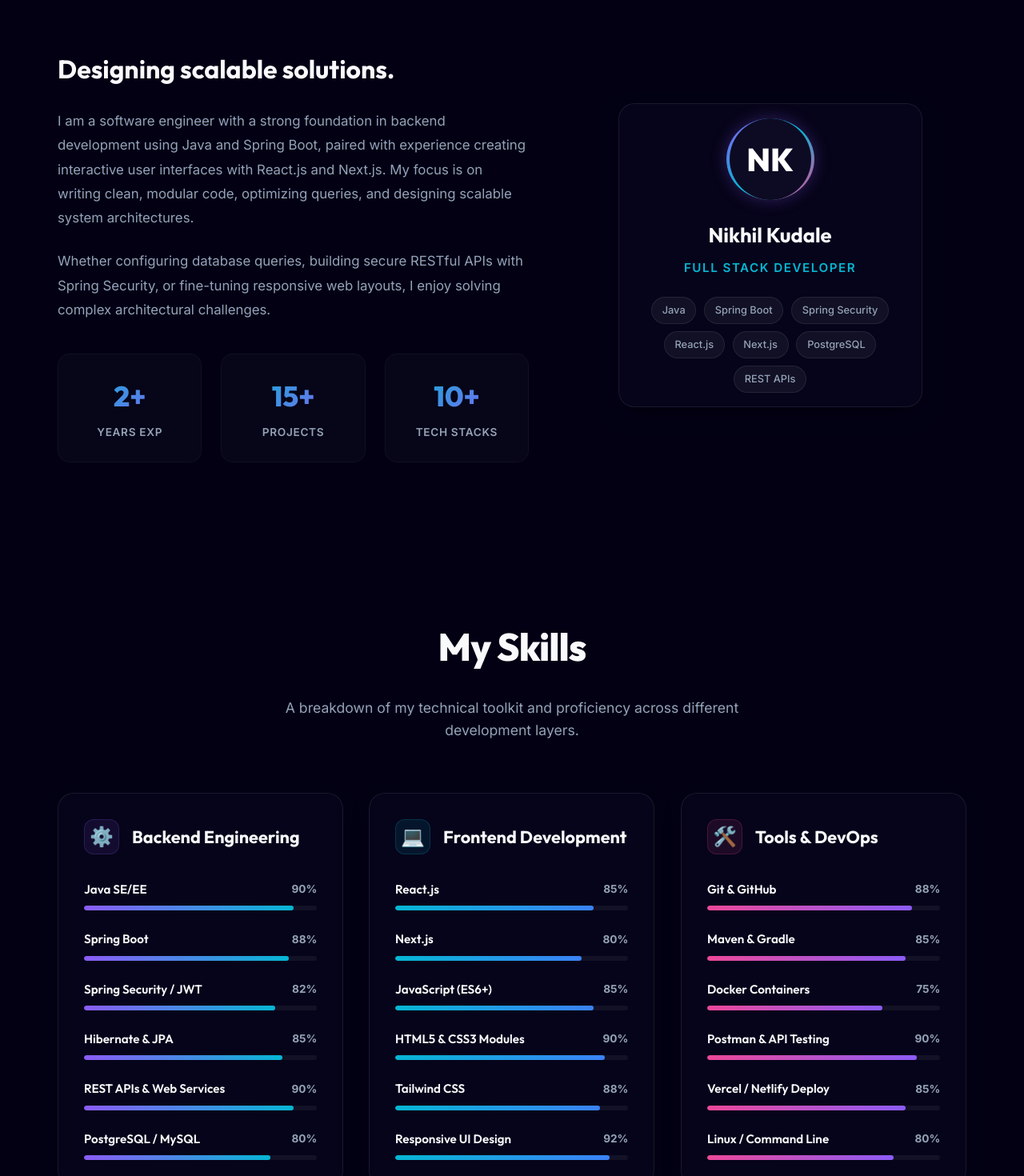
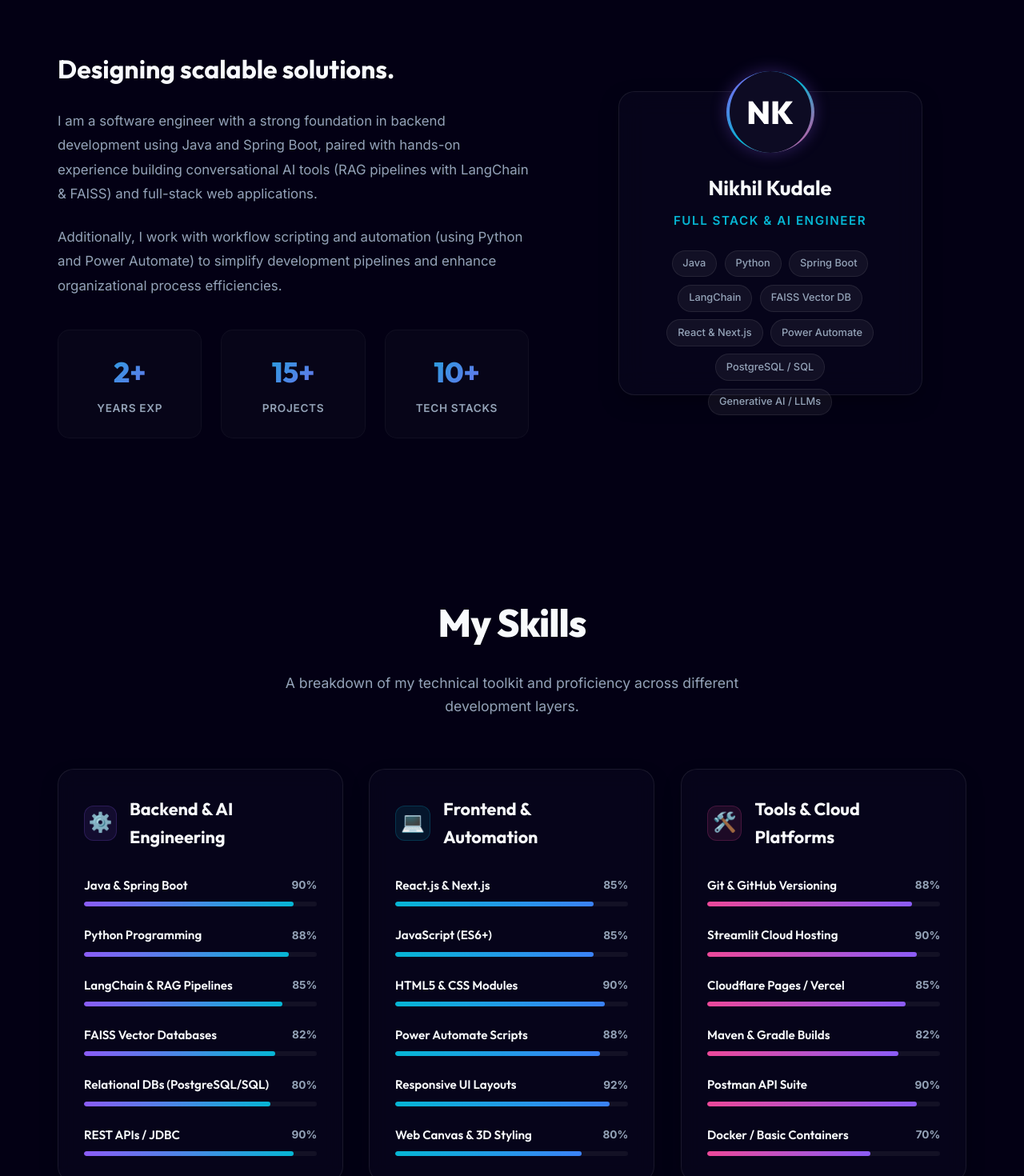
Before and after one commit to Nikhilkudale/Portfolio, a Next.js app: page / in a window 1280 px wide. Shown: the part 1060-2530 px from the top of the page at 80% size. Built offline with nearby package versions, Linux system fonts and the light colour scheme.

Commit message:
feat: update resume experience, project links, and skills with real data

```diff
--- a/src/app/components/About.js
+++ b/src/app/components/About.js
@@ -4,7 +4,17 @@ import React from 'react';
 import styles from './About.module.css';
 
 export default function About() {
-  const skillsList = ['Java', 'Spring Boot', 'Spring Security', 'React.js', 'Next.js', 'PostgreSQL', 'REST APIs'];
+  const skillsList = [
+    'Java',
+    'Python',
+    'Spring Boot',
+    'LangChain',
+    'FAISS Vector DB',
+    'React & Next.js',
+    'Power Automate',
+    'PostgreSQL / SQL',
+    'Generative AI / LLMs',
+  ];
 
   return (
     <section id="about">
@@ -19,10 +29,10 @@ export default function About() {
           <div className={styles.bioSection}>
             <h3>Designing scalable solutions.</h3>
             <p className={styles.bioText}>
-              I am a software engineer with a strong foundation in backend development using Java and Spring Boot, paired with experience creating interactive user interfaces with React.js and Next.js. My focus is on writing clean, modular code, optimizing queries, and designing scalable system architectures.
+              I am a software engineer with a strong foundation in backend development using Java and Spring Boot, paired with hands-on experience building conversational AI tools (RAG pipelines with LangChain &amp; FAISS) and full-stack web applications.
             </p>
             <p className={styles.bioText}>
-              Whether configuring database queries, building secure RESTful APIs with Spring Security, or fine-tuning responsive web layouts, I enjoy solving complex architectural challenges.
+              Additionally, I work with workflow scripting and automation (using Python and Power Automate) to simplify development pipelines and enhance organizational process efficiencies.
             </p>
 
             {/* Metrics counter grid */}
@@ -50,7 +60,7 @@ export default function About() {
                   <div className={styles.avatar}>NK</div>
                 </div>
                 <h4 className={styles.cardTitle}>Nikhil Kudale</h4>
-                <span className={styles.cardSubtitle}>Full Stack Developer</span>
+                <span className={styles.cardSubtitle}>Full Stack &amp; AI Engineer</span>
                 <div className={styles.techStackRow}>
                   {skillsList.map((skill, index) => (
                     <span key={index} className={styles.techBadge}>
--- a/src/app/components/Experience.js
+++ b/src/app/components/Experience.js
@@ -6,56 +6,70 @@ import styles from './Experience.module.css';
 export default function Experience() {
   const experiences = [
     {
-      date: 'Jan 2024 - Present',
-      role: 'Full Stack Engineer',
-      company: 'Freelance & Open Source',
+      date: 'Jun 2024 - Present',
+      role: 'Project Engineer / Software Developer - Philips',
+      company: 'Wipro (Full-time)',
       points: [
-        'Architected and implemented modular backends using Spring Boot, securing end-points with JWT tokens and Spring Security.',
-        'Developed interactive, responsive dashboards with React and Next.js, utilizing state management for fluid client interactions.',
-        'Designed database schemas using PostgreSQL, writing optimized queries and managing transaction scopes.',
-        'Configured CI/CD automation pipelines to build and deploy applications on cloud providers like Vercel.',
+        'Automated Software Development Life Cycle (SDLC) workflow systems using Power Automate and custom scripting, resulting in a 30% increase in process efficiency.',
+        'Developed backend features and scripts using Python and Java to improve utility processing and integration.',
+        'Collaborated on system integrations and release procedures for healthcare-related Philips modules, ensuring compliance and robust error handling.',
       ],
     },
     {
-      date: 'Jul 2022 - Dec 2023',
-      role: 'Associate Software Engineer',
-      company: 'Tech Solutions Corp',
+      date: 'Jan 2023 - Sep 2023',
+      role: 'Full Stack Developer',
+      company: 'KodNest (Internship)',
       points: [
-        'Designed RESTful microservices for e-commerce platforms, utilizing Hibernate and JPA for relational data modeling.',
-        'Collaborated with designers to translate high-fidelity designs into responsive frontend code using React.',
-        'Wrote integration and unit tests with JUnit, Mockito, and Jest, maintaining a test coverage of over 85%.',
-        'Participated in daily agile scrums and sprint reviews, ensuring timely delivery of product increments.',
+        'Built responsive, high-performance web components using HTML5, Cascading Style Sheets (CSS), and JavaScript.',
+        'Integrated database connections using Java Database Connectivity (JDBC) for relational database communication.',
+        'Participated in collaborative team sprints to debug layout rendering and database connectivity challenges.',
       ],
     },
     {
-      date: 'Jan 2022 - Jun 2022',
-      role: 'Software Intern',
-      company: 'Innovations Lab',
+      date: 'Sep 2021',
+      role: 'Data Science Intern',
+      company: 'Mitras IT Solutions',
       points: [
-        'Assisted senior developers in migrating legacy monolith functionalities into containerized Spring Boot applications.',
-        'Implemented core database schema patches and query optimizations for relational databases.',
-        'Configured Docker containers for development environments, standardizing the onboarding workflow.',
+        'Analyzed data trends and created operational reports using Tableau and visualization tools.',
+        'Explored foundational Artificial Intelligence (AI) algorithms and predictive structures for data patterns.',
       ],
+    },
+  ];
+
+  const education = [
+    {
+      date: 'Graduated',
+      degree: 'Bachelor of Engineering (B.E.) in Computer Science and Engineering',
+      institution: 'Jain (Deemed-to-be University)',
+      details: 'Focused on Java, Data Visualization, Relational Databases, and Core Software Architecture.',
+    },
+  ];
+
+  const certifications = [
+    {
+      date: 'Issued May 2026',
+      title: 'Building RAG Applications using LangChain, FAISS & Open-Source LLMs',
+      issuer: 'LinkedIn',
+      skills: 'Large Language Models (LLM), Generative AI, Retrieval-Augmented Generation (RAG)',
     },
   ];
 
   return (
     <section id="experience">
       <div className="container">
-        <h2 className="sectionTitle">Professional Experience</h2>
+        <h2 className="sectionTitle">Experience &amp; Education</h2>
         <p className="sectionSubtitle">
-          My career roadmap, highlighting engineering achievements and roles in software development.
+          My professional timeline, academic background, and technical certifications.
         </p>
 
         <div className={styles.timelineWrapper}>
-          {/* Vertical track line indicator */}
+          {/* Vertical timeline track line */}
           <div className={styles.timelineLine} />
 
+          {/* Experience Timeline Items */}
           {experiences.map((exp, idx) => (
-            <div key={idx} className={styles.timelineItem}>
-              {/* Glowing timeline dot node */}
+            <div key={`exp-${idx}`} className={styles.timelineItem}>
               <div className={styles.timelineDot} />
-
               <div className={styles.timelineContent}>
                 <span className={styles.date}>{exp.date}</span>
                 <h3 className={styles.role}>{exp.role}</h3>
@@ -68,6 +82,36 @@ export default function Experience() {
               </div>
             </div>
           ))}
+
+          {/* Education Timeline Items */}
+          {education.map((edu, idx) => (
+            <div key={`edu-${idx}`} className={styles.timelineItem}>
+              <div className={styles.timelineDot} style={{ borderColor: 'var(--secondary-color)' }} />
+              <div className={styles.timelineContent}>
+                <span className={styles.date} style={{ color: 'var(--secondary-color)', background: 'rgba(6, 182, 212, 0.1)' }}>{edu.date}</span>
+                <h3 className={styles.role}>{edu.degree}</h3>
+                <h4 className={styles.company}>{edu.institution}</h4>
+                <ul className={styles.bulletPoints}>
+                  <li>{edu.details}</li>
+                </ul>
+              </div>
+            </div>
+          ))}
+
+          {/* Certifications Timeline Items */}
+          {certifications.map((cert, idx) => (
+            <div key={`cert-${idx}`} className={styles.timelineItem}>
+              <div className={styles.timelineDot} style={{ borderColor: 'var(--accent-color)' }} />
+              <div className={styles.timelineContent}>
+                <span className={styles.date} style={{ color: 'var(--accent-color)', background: 'rgba(236, 72, 153, 0.1)' }}>{cert.date}</span>
+                <h3 className={styles.role}>{cert.title}</h3>
+                <h4 className={styles.company}>{cert.issuer}</h4>
+                <ul className={styles.bulletPoints}>
+                  <li><strong>Core Skills:</strong> {cert.skills}</li>
+                </ul>
+              </div>
+            </div>
+          ))}
         </div>
       </div>
     </section>
--- a/src/app/components/Projects.js
+++ b/src/app/components/Projects.js
@@ -9,19 +9,19 @@ export default function Projects() {
       title: 'Cartly',
       tag: 'Full Stack',
       icon: '🛒',
-      description: 'A modular, full-stack e-commerce solution featuring a Spring Boot backend and React frontend. It implements secure JWT user authentication via Spring Security, transactional order processing, database schema migrations, and a responsive store interface.',
-      tech: ['Java', 'Spring Boot', 'React', 'Spring Security', 'PostgreSQL', 'JPA / Hibernate'],
-      github: 'https://github.com/nikhil-kudale-dev/cartly',
-      live: '#',
+      description: 'A responsive e-commerce platform offering secure checkout, product listings, order processing, and dynamic inventory management. Formulated with a Java Spring Boot backend and React client.',
+      tech: ['Java', 'Spring Boot', 'React', 'Spring Security', 'Cloudflare Pages', 'PostgreSQL'],
+      github: '#', // placeholder or nikhil-kudale-dev/cartly
+      live: 'https://cartly-cgt.pages.dev/',
     },
     {
-      title: 'DevShowcase',
-      tag: 'Backend / REST API',
-      icon: '📂',
-      description: 'A cloud-based builder that helps developers compile their profiles, public GitHub repositories, and coding timelines into responsive portfolio sites. Features API integrations and customizable templates.',
-      tech: ['Node.js', 'Express', 'React', 'MongoDB', 'GitHub API', 'JWT'],
+      title: 'RAG Chatbot',
+      tag: 'Generative AI / LLM',
+      icon: '🤖',
+      description: 'A Retrieval-Augmented Generation (RAG) conversational chatbot utilizing LangChain workflows and FAISS vector indices to ingest documents and respond contextually. Hosted live via Streamlit.',
+      tech: ['Python', 'LangChain', 'FAISS Vector DB', 'Open-Source LLMs', 'Streamlit'],
       github: '#',
-      live: '#',
+      live: 'https://nikhilkudale-ragchatbot-srcapp-givdds.streamlit.app/',
     },
     {
       title: 'AlgoPath',
@@ -39,7 +39,7 @@ export default function Projects() {
       <div className="container">
         <h2 className="sectionTitle">My Projects</h2>
         <p className="sectionSubtitle">
-          A showcase of recent engineering projects, ranging from full-stack e-commerce platforms to algorithmic visualizers.
+          A showcase of recent engineering projects, including live deployments of e-commerce websites and AI chatbots.
         </p>
 
         <div className={styles.projectsGrid}>
@@ -73,7 +73,7 @@ export default function Projects() {
                     </svg>
                     Source Code
                   </a>
-                  <a href={project.live} className={styles.projectLink}>
+                  <a href={project.live} className={styles.projectLink} target="_blank" rel="noopener noreferrer">
                     <svg viewBox="0 0 24 24">
                       <path d="M14 0l3.75 3.75-9.75 9.75 2.5 2.5 9.75-9.75 3.75 3.75v-10h-10zm-14 4v16h16v-8h-2v6h-12v-12h6v-2h-8z" />
                     </svg>
--- a/src/app/components/Skills.js
+++ b/src/app/components/Skills.js
@@ -9,45 +9,45 @@ export default function Skills() {
 
   const categories = [
     {
-      title: 'Backend Engineering',
+      title: 'Backend & AI Engineering',
       icon: '⚙️',
       colorClass: styles.cardIcon,
       barClass: '',
       skills: [
-        { name: 'Java SE/EE', level: 90 },
-        { name: 'Spring Boot', level: 88 },
-        { name: 'Spring Security / JWT', level: 82 },
-        { name: 'Hibernate & JPA', level: 85 },
-        { name: 'REST APIs & Web Services', level: 90 },
-        { name: 'PostgreSQL / MySQL', level: 80 },
+        { name: 'Java & Spring Boot', level: 90 },
+        { name: 'Python Programming', level: 88 },
+        { name: 'LangChain & RAG Pipelines', level: 85 },
+        { name: 'FAISS Vector Databases', level: 82 },
+        { name: 'Relational DBs (PostgreSQL/SQL)', level: 80 },
+        { name: 'REST APIs / JDBC', level: 90 },
       ],
     },
     {
-      title: 'Frontend Development',
+      title: 'Frontend & Automation',
       icon: '💻',
       colorClass: styles.cardIconCyan,
       barClass: styles.barCyan,
       skills: [
-        { name: 'React.js', level: 85 },
-        { name: 'Next.js', level: 80 },
+        { name: 'React.js & Next.js', level: 85 },
         { name: 'JavaScript (ES6+)', level: 85 },
-        { name: 'HTML5 & CSS3 Modules', level: 90 },
-        { name: 'Tailwind CSS', level: 88 },
-        { name: 'Responsive UI Design', level: 92 },
+        { name: 'HTML5 & CSS Modules', level: 90 },
+        { name: 'Power Automate Scripts', level: 88 },
+        { name: 'Responsive UI Layouts', level: 92 },
+        { name: 'Web Canvas & 3D Styling', level: 80 },
       ],
     },
     {
-      title: 'Tools & DevOps',
+      title: 'Tools & Cloud Platforms',
       icon: '🛠️',
       colorClass: styles.cardIconPink,
       barClass: styles.barPink,
       skills: [
-        { name: 'Git & GitHub', level: 88 },
-        { name: 'Maven & Gradle', level: 85 },
-        { name: 'Docker Containers', level: 75 },
-        { name: 'Postman & API Testing', level: 90 },
-        { name: 'Vercel / Netlify Deploy', level: 85 },
-        { name: 'Linux / Command Line', level: 80 },
+        { name: 'Git & GitHub Versioning', level: 88 },
+        { name: 'Streamlit Cloud Hosting', level: 90 },
+        { name: 'Cloudflare Pages / Vercel', level: 85 },
+        { name: 'Maven & Gradle Builds', level: 82 },
+        { name: 'Postman API Suite', level: 90 },
+        { name: 'Docker / Basic Containers', level: 70 },
       ],
     },
   ];
```
